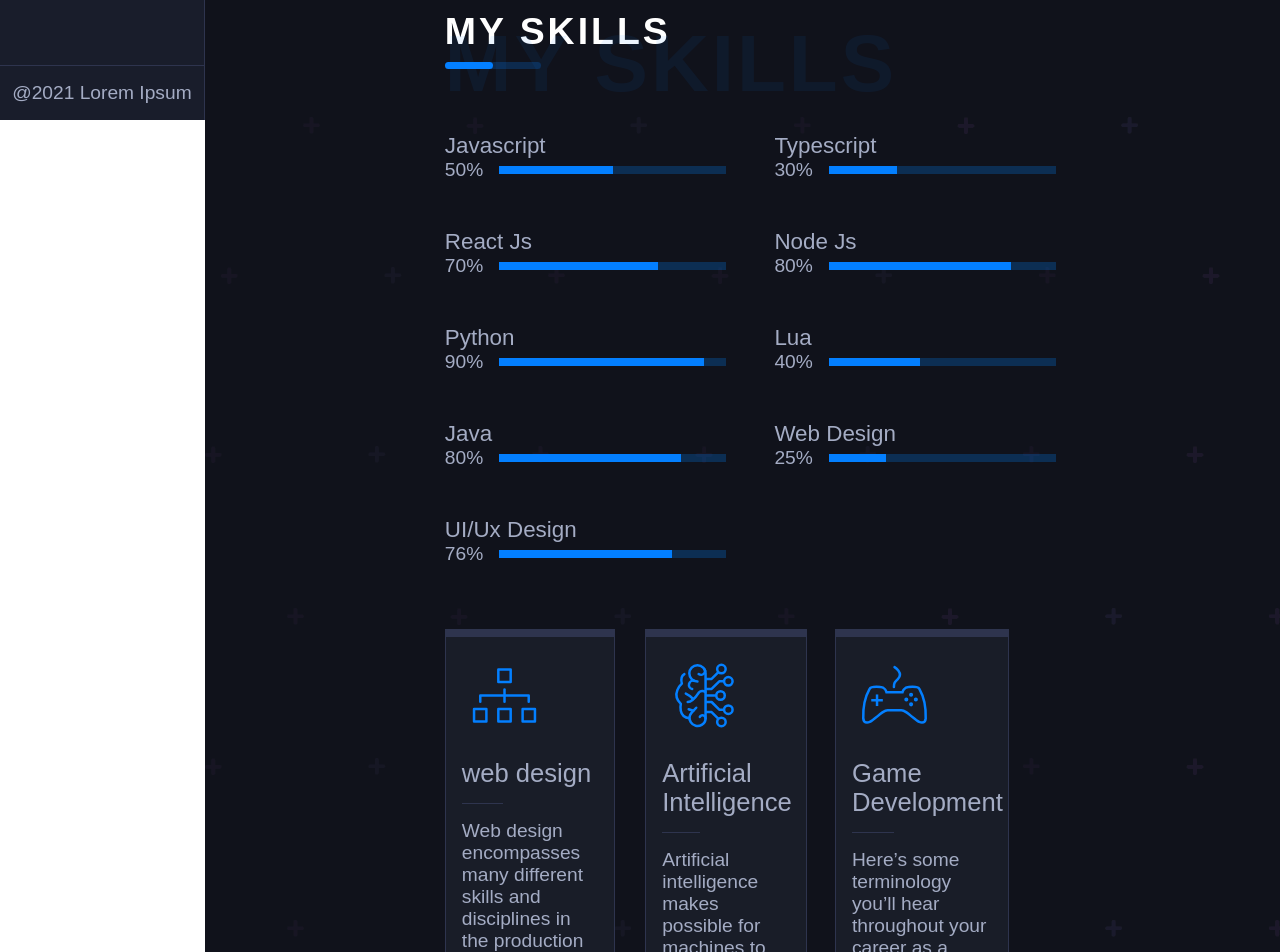
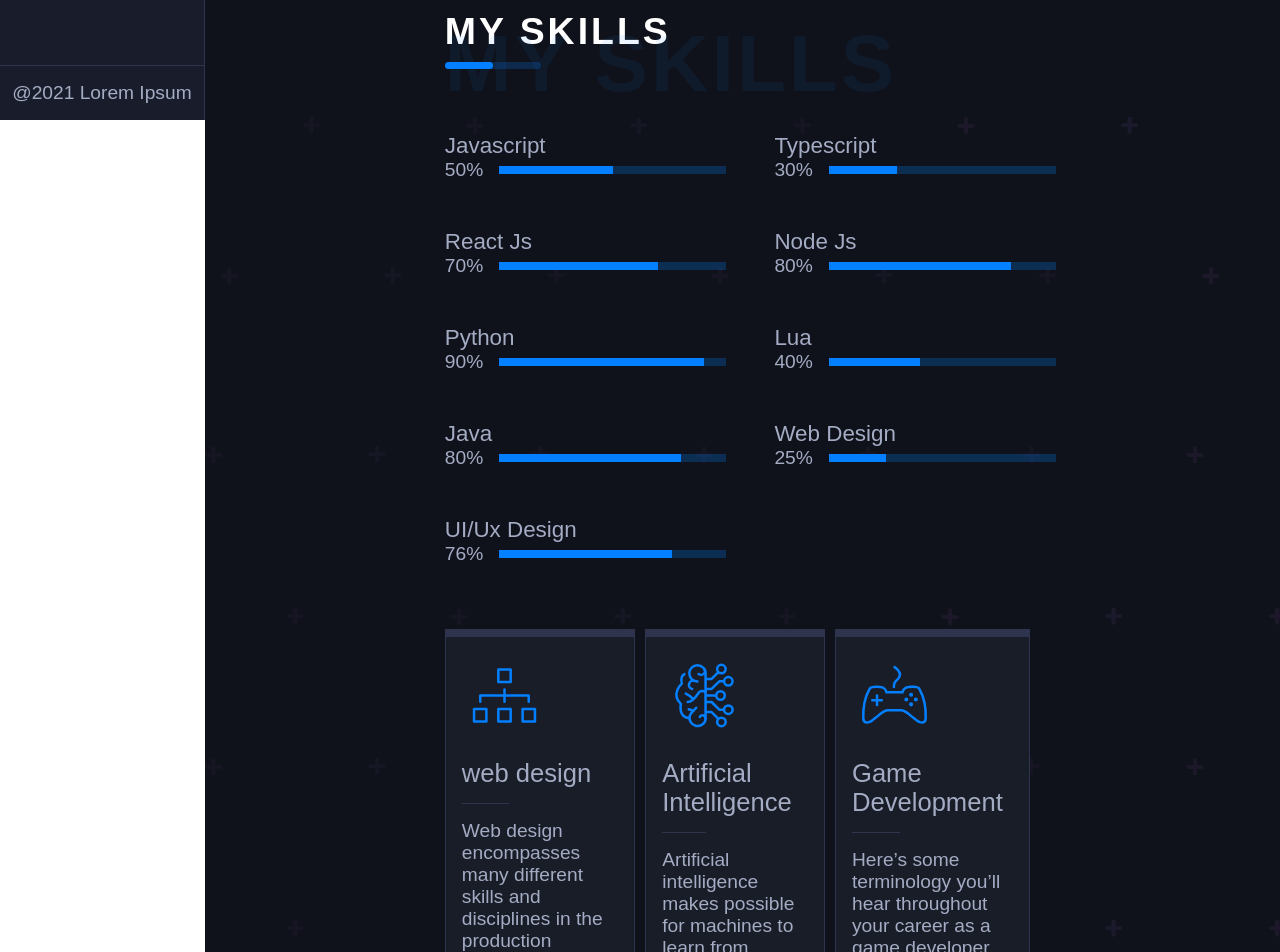
Before and after one commit to shafeenashaikh/React-Portfolio, a React (Create React App) app: page /about in a window 1280 px wide. Shown: the part 680-1632 px from the top of the page. Built offline with nearby package versions, Linux system fonts and the light colour scheme; a web font is replaced by a local one.

Commit message:
Done styling of the servicessection

```diff
--- a/src/Styles/_services.scss
+++ b/src/Styles/_services.scss
@@ -1,6 +1,6 @@
 .ServicesSection{
     .services{
-        width: 85%;
+        width: 95%;
         background-color: #191D28;
         border-left: 1px solid #2e344e;
         border-right: 1px solid #2e344e;
```
